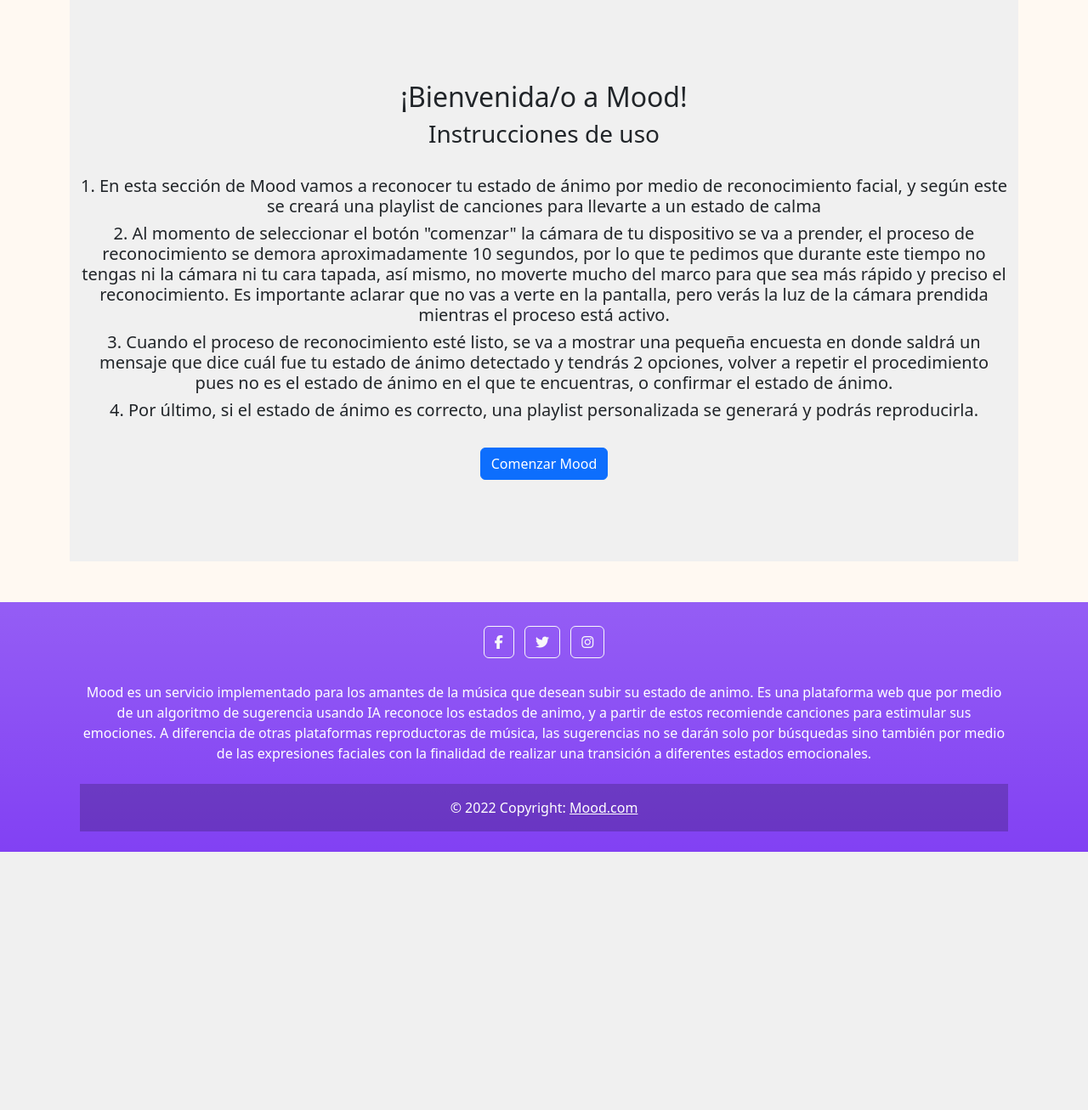
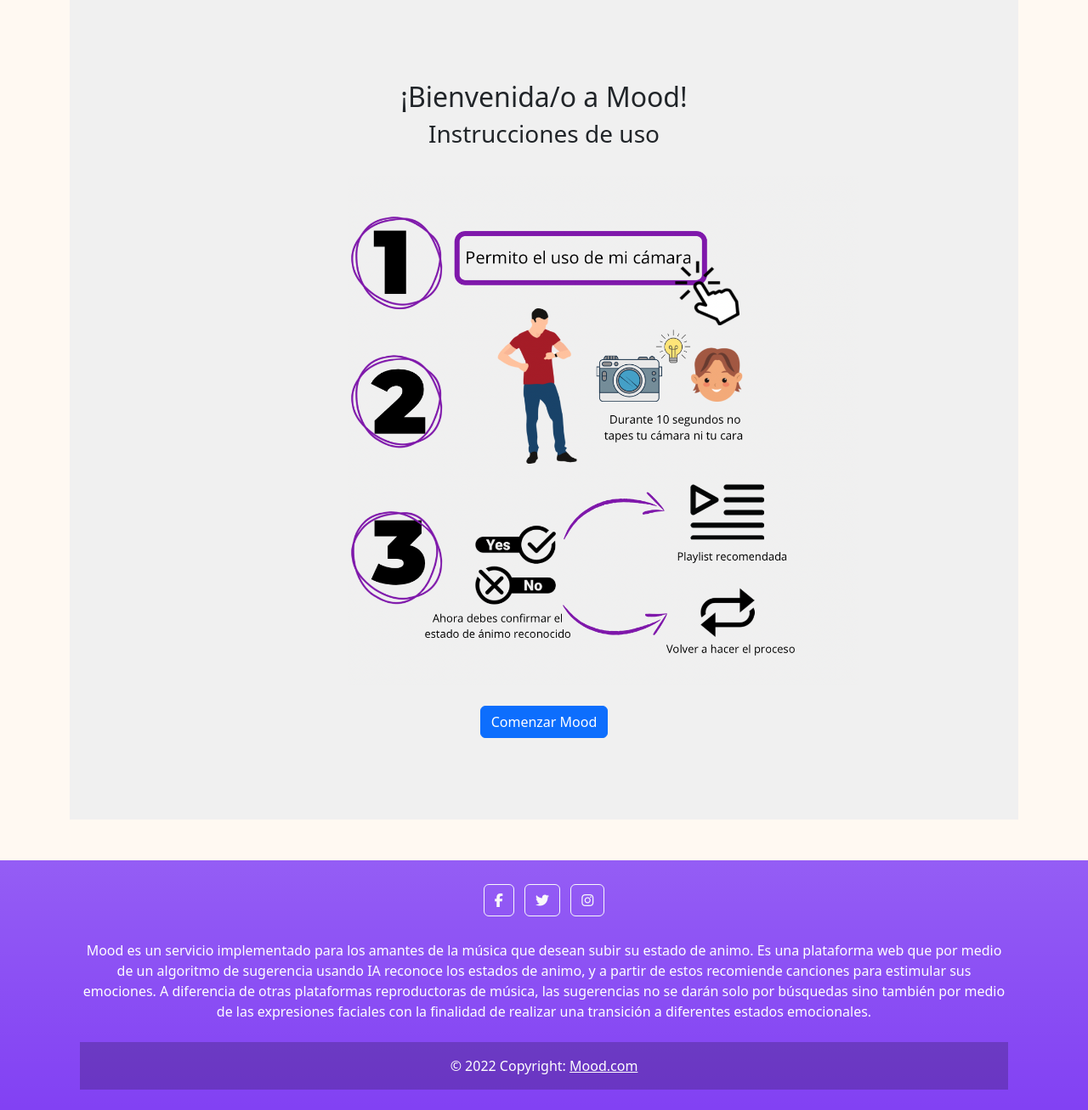
Before and after one commit to GianSz/Mood_P1, a Django app: page /mood/ in a window 1280 px wide. Shown: the part 121-1428 px from the top of the page at 85% size. Before the commit the page ends 1124 px from the top, so only its background shows below. Run offline with Django 4.2, Linux system fonts and the light colour scheme; some libraries are stand-ins or nearby versions.

Commit message:
Coloque las instrucciones de mood

```diff
--- a/Mood/main/templates/home.html
+++ b/Mood/main/templates/home.html
@@ -97,11 +97,12 @@
                 ${group}
                 <li ${props}>
                     <div class="wiki-title">
-                        ${result.name}
+                        <a href="" style="text-decoration: none; color: #000; display: inline-block; width: 100%;">${result.name}</a>
                     </div>
                 </li>
                 `
             }
         })
     </script>
+
 {% endblock %}
--- a/Mood/main/templates/mood.html
+++ b/Mood/main/templates/mood.html
@@ -13,11 +13,9 @@
                 <h3>Instrucciones de uso</h3>
                 <br>
             </div>
-
-            <h5> 1. En esta sección de Mood vamos a reconocer tu estado de ánimo por medio de reconocimiento facial, y según este se creará una playlist de canciones para llevarte a un estado de calma</h5>
-            <h5> 2. Al momento de seleccionar el botón "comenzar" la cámara de tu dispositivo se va a prender, el proceso de reconocimiento se demora aproximadamente 10 segundos, por lo que te pedimos que durante este tiempo no tengas ni la cámara ni tu cara tapada, así mismo, no moverte mucho del marco para que sea más rápido y preciso el reconocimiento. Es importante aclarar que no vas a verte en la pantalla, pero verás la luz de la cámara prendida mientras el proceso está activo.</h5>
-            <h5> 3. Cuando el proceso de reconocimiento esté listo, se va a mostrar una pequeña encuesta en donde saldrá un mensaje que dice cuál fue tu estado de ánimo detectado y tendrás 2 opciones, volver a repetir el procedimiento pues no es el estado de ánimo en el que te encuentras, o confirmar el estado de ánimo.</h5>
-            <h5> 4. Por último, si el estado de ánimo es correcto, una playlist personalizada se generará y podrás reproducirla.</h5>
+            <div>
+                <img src="../../../static/INSTRUCCIONES_MOOD.png" alt="Instrucciones" style="width: 600px; position: relative; left: 70px;">
+            </div>
 
             <div>
                 <br>
--- a/Mood/main/views.py
+++ b/Mood/main/views.py
@@ -30,6 +30,7 @@ def get_song(request):
     payload = []
     if search:
         objs = Cancion.objects.filter(nombre__startswith=search)
+
         for obj in objs:
             payload.append({
                 'id': obj.id,
```
Also changed, not shown: Mood/main/static/INSTRUCCIONES_MOOD.PNG (added).
